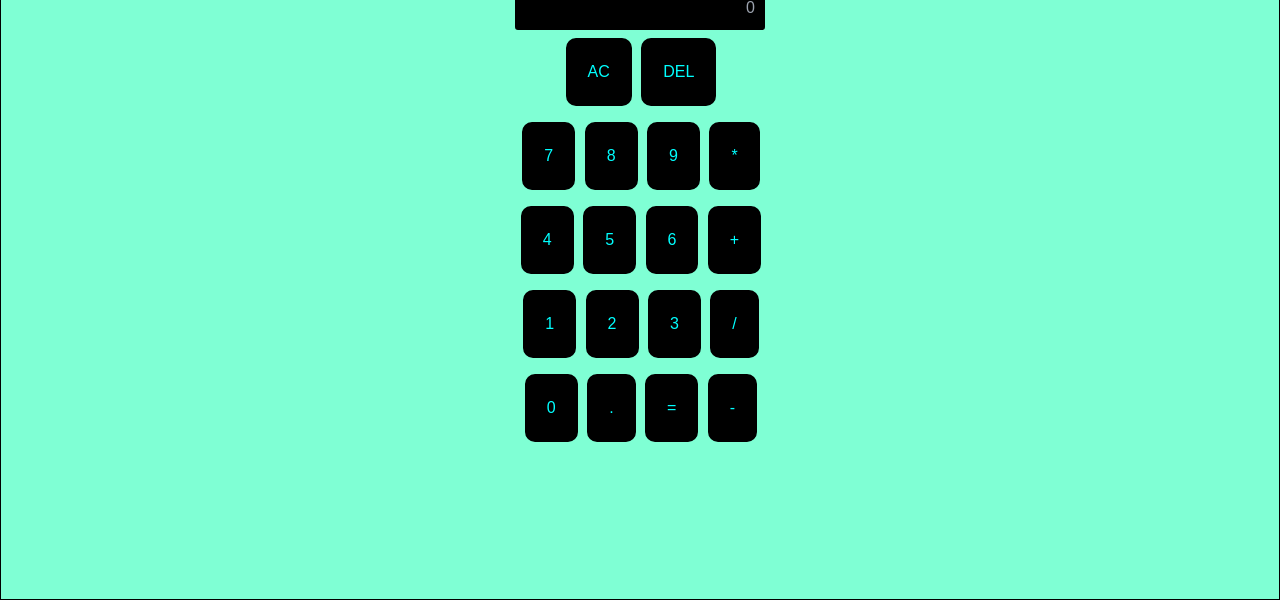
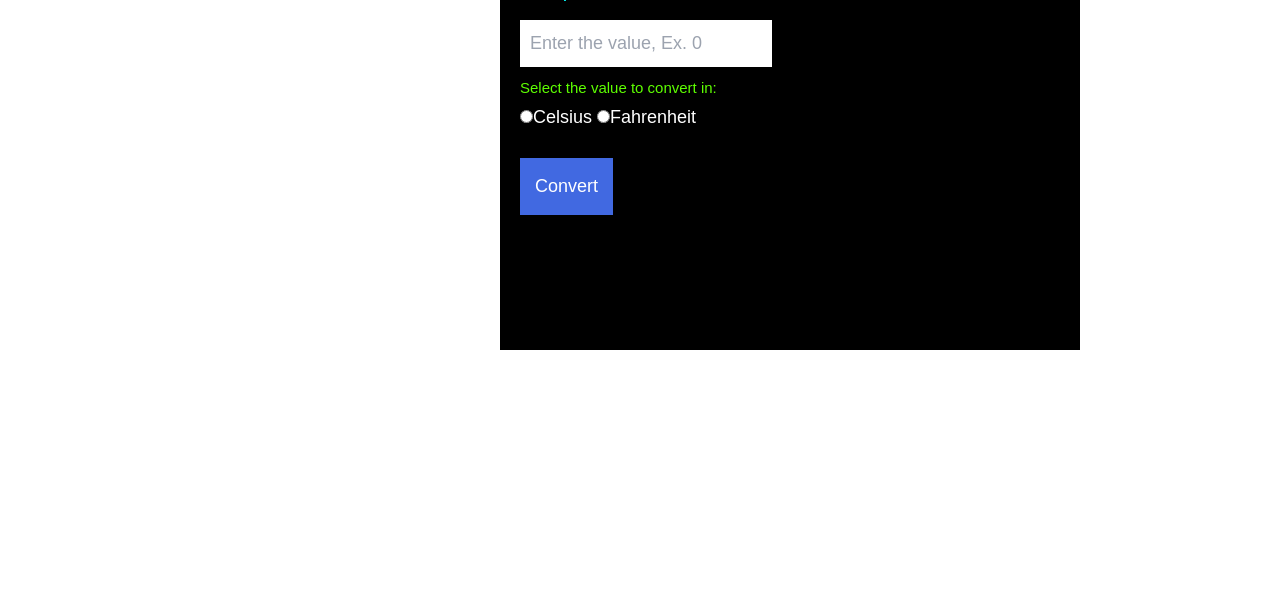
Before and after one commit to shubhamkadam-ks/Internpedia-projects, a website: page index.html in a window 1280 px wide. Shown: the part 200-800 px from the top of the page. Drawn offline with nearby package versions, Linux system fonts and the light colour scheme; files that its build step writes are made by us from their sources.

Commit message:
Temperature Convertor Tool
Includes index.html, style.css, script.js using vite.

```diff
--- a/index.html
+++ b/index.html
@@ -3,62 +3,33 @@
 <head>
     <meta charset="UTF-8">
     <meta name="viewport" content="width=device-width, initial-scale=1.0">
-    <title>Calculator</title>
+    <title>Temperature Converter Tool</title>
     <link href="./static/style/output.css" rel="stylesheet">
     <link href="./static/style/style.css" rel="stylesheet">
-    <link href='ico/favicon.ico' rel='icon'>
-    <link rel="shortcut icon" href="ico/favicon.ico">
+
+
 </head>
 <body>
 
+  <div class="container">
 
-  <div class="con" >
-  <h1 class=" font-bold text-3xl ">Welcome to Calculate me!</h1>
+     <h1>Temperature Convertor Tool</h1>
 
-
-    <input type="text" placeholder="0" class="input" readonly>
-
-  <div class="row">
-    <button  class="p-3  bg-black text-white ">AC</button>
-    <button  class="p-3 bg-black text-white ">DEL</button>
-
-    </div>
-    <div class="row">
-      <button  class="p-3  bg-black text-white ">7</button>
-      <button  class="p-3 bg-black text-white ">8</button>
-      <button  class="p-3 bg-black text-white ">9</button>
-      <button  class="p-3 bg-black text-white ">*</button>
-      </div>
-<div class="row">
-        <button  class="p-3 bg-black text-white ">4</button>
-        <button  class="p-3 bg-black text-white ">5</button>
-        <button  class="p-3 bg-black text-white ">6</button>
-        <button  class="p-3 bg-black text-white ">+</button>
-        </div>
- <div class="row">
-          <button  class="p-3 bg-black text-white ">1</button>
-          <button  class="p-3 bg-black text-white ">2</button>
-          <button  class="p-3 bg-black text-white ">3</button>
-          <button  class="p-3 bg-black text-white ">/</button>
-          </div>
- <div class="row">
-            <button  class="p-3 bg-black text-white ">0</button>
-            <button  class="p-3 bg-black text-white ">.</button>
-            <button  class="p-3 bg-black text-white ">=</button>
-            <button  class="p-3 bg-black text-white ">-</button>
-            </div>
+    <input type="text" name="box" id="value" placeholder="Enter the value, Ex. 0">
+    <span id="noValue" style="color: red;" ></span>
+    <p>Select the value to convert in: </p>
+<input type="radio" name="unit" id="celsius">Celsius
+<input type="radio" name="unit" id="fahrenheit">Fahrenheit
+<span id="noUnit" style="color: red;"></span>
+<br><br>
+<button id="convert">Convert</button>
+<p id="result" ></p>
+</div>
 
 
 
 
 
-  </div>
-
-
-
-
-
-
- <script src="/static/script/script.js"></script>
+  <script src="/static/script/script.js"></script>
 </body>
 </html>
--- a/package.json
+++ b/package.json
@@ -1,5 +1,5 @@
 {
-  "name": "internpedia-calculator",
+  "name": "internpedia-project",
   "private": true,
   "version": "0.0.0",
   "type": "module",
--- a/script.js
+++ b/script.js
@@ -1,33 +1,62 @@
+//Temp convertor
 
-let display = document.getElementsByClassName("input")[0];
-let buttons = document.querySelectorAll("button");
-let buttonsArray = Array.from(buttons);
-let string = '';
-buttonsArray.forEach(btn=>{
+let celsius = document.getElementById("celsius")
+let fahrenheit = document.getElementById("fahrenheit")
+let noUnit = document.getElementById("noUnit")
+let noValue = document.getElementById("noValue")
+let result = document.getElementById("result")
+let button = document.getElementById("convert")
 
-btn.addEventListener("click", (e)=>{
-    if(e.target.innerHTML == 'DEL'){
-        string = string.substring(0, string.length-1);
-        display.value = string;
+function toCelsius(temp){
+    return(temp-32) * (5/9);
+}
+function toFahrenheit(temp) {
+    return(temp * 9/5  + 32);
+}
 
-    }else if(e.target.innerHTML == 'AC'){
-       string = "";
-       display.value = string;
+button.onclick = function(){
+    let val = document.getElementById("value").value;
+    let ans;
 
-    }else if(e.target.innerHTML == '='){
-        try {
-            string = eval(string);
-            display.value = string;
-          }
-          catch (error) {
-             display.value = "Error";
-             string = "";
-          }
+    noValue.innerHTML = "";
+    noUnit.innerHTML = "";
 
+    if (val==""){
+        noValue.innerHTML = "  *must provide a value"
     }
-    else{
-        string += e.target.innerHTML;
-        display.value = string;
+
+
+    val = Number(val);
+
+    if (celsius.checked) {
+        ans = toCelsius(val).toLocaleString(undefined, {style: "unit", unit: "celsius", minimumFractionDigits:2 ,maximumFractionDigits: 2})
+    } else if(fahrenheit.checked) {
+        ans = toFahrenheit(val).toLocaleString(undefined, {style: "unit", unit: "fahrenheit", minimumFractionDigits:2 , maximumFractionDigits:2})
+    } else{
+        noUnit.innerHTML = "  *must select a unit for conversion"
     }
-});
-});
+
+    if (ans== undefined){
+        result.innerHTML = "";
+    }else{
+    result.innerHTML = ans;
+    }
+}
+
+
+
+
+
+
+
+
+
+
+
+
+
+
+
+
+
+9
--- a/style.css
+++ b/style.css
@@ -1,55 +1,51 @@
+/* Temp convertor */
 *{
-    margin: 0;
-    padding: 0;
-    font-family:sans-serif;
-    box-sizing: border-box;
-    background-color: aquamarine;
+    padding: 0px;
+    margin: 0px;
+
+    position: relative;
 }
 
-.con{
+.container{
+    font-family:Arial, Helvetica, sans-serif;
+    gap: 20px;
+    position: absolute;
+    margin-left: 500px;
+    margin-top: 150px;
+    width: 580px;
+    height: 400px;
+    background-color: black;
+    color: white;
+    justify-content: center;
+    padding: 20px;
+    font-size: large;
 
-   width: 100%;
-    height: 100vh;
+    h1{
+        font-size: 20px;
+        padding: 5px;
+        color: aqua;
 
-    border: solid 1px black;
-
-    display: flex;
-    flex-direction: column;
-    justify-content: center;
-    align-items: center;
-    padding-right: 3px;
     }
 
-
-.row{
-    margin: 8px 0 ;
-
+    input{
+        color: black;
+       padding: 10px;
+       margin-top: 10px;
 
     }
-.row button{
-    color: aqua;
-    margin-left: 5px;
-    border-radius: 10px;
-    border: 2px solid black;
-    cursor: pointer;
-    padding: 20px;
-
-}
-.row button:hover{
-    background-color: rgba(0, 0, 0, 0.423);
-    color: black;
-    transition: 0.3s;
+    p{
+      font-size: 15px;
+      margin-top: 10px;
+      color: rgb(94, 255, 0);
     }
 
-.input{
-    border: 2px solid black;
-    border-radius: 3px;
-    width: 250px;
-    padding: 8px;
-    margin-left: 3px;
-    background-color: black;
-    color: aqua;
-    text-align: right;
+  button{
+  padding: 15px;
+  background-color: royalblue;
+  }
 
-
+  button:hover{
+    color: black;
+    background-color: rgb(244, 246, 247);
   }
+}
```
Also changed, not shown: output.css, 1 other file. Lines whose indentation alone changed are shown as unchanged.
